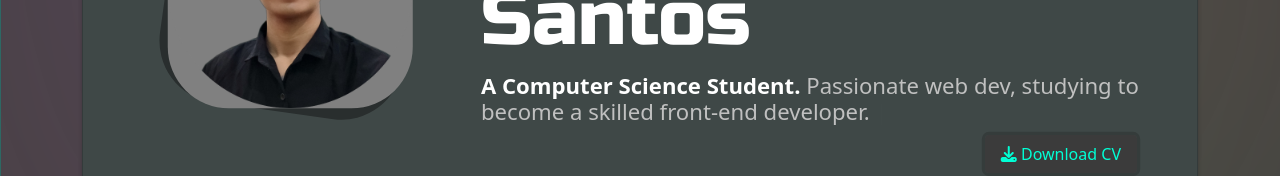
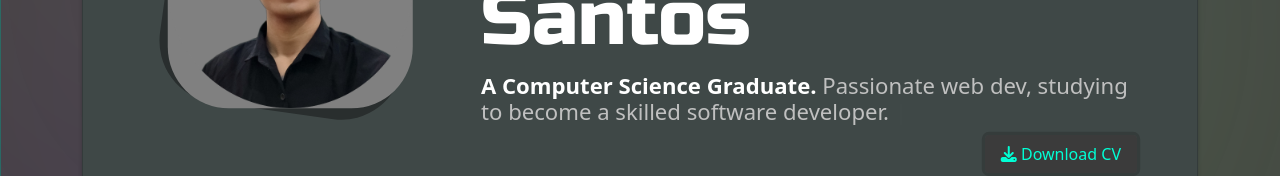
Before and after one commit to Gelo000/portfolio-app, an Angular app: page / in a window 1280 px wide. Shown: the part 446-622 px from the top of the page. Built offline with nearby package versions, Linux system fonts and the light colour scheme.

Commit message:
Update app for GitHub Pages

```diff
--- a/src/app/circle-canvas-animation/circle-canvas-animation.component.ts
+++ b/src/app/circle-canvas-animation/circle-canvas-animation.component.ts
@@ -30,9 +30,9 @@ export class CircleCanvasAnimationComponent implements OnInit {
     canvas.width = window.innerWidth;
     canvas.height = window.innerHeight;
 
-    const getRandomHue = () => {
-      return Math.floor(Math.random() * 360);
-    };
+    // const getRandomHue = () => {
+    //   return Math.floor(Math.random() * 360);
+    // };
 
     const updateHue = () => {
       this.circles.forEach((circle: any, index: number) => {
@@ -46,8 +46,8 @@ export class CircleCanvasAnimationComponent implements OnInit {
         x: Math.random() * canvas.width,
         y: Math.random() * canvas.height,
         radius: Math.random() * 80 + 40,
-        dx: (Math.random() - 0.5) * 5,
-        dy: (Math.random() - 0.5) * 5,
+        dx: (Math.random() - 0.5) * 0.5,
+        dy: (Math.random() - 0.5) * 0.5,
         color: ''
       };
 
--- a/src/app/home/home.component.html
+++ b/src/app/home/home.component.html
@@ -13,7 +13,7 @@
                     <!-- Home -->
                     <h1 class="custom-text-color-teal">Hey there!, I'm-</h1>
                     <h3 class="custom-russo-one-text">Angelo Milan Santos</h3>
-                    <span class="custom-text-color-white-bold custom-description-larger-text">A Computer Science Student.</span>
+                    <span class="custom-text-color-white-bold custom-description-larger-text">A Computer Science Graduate.</span>
                     <span class="custom-text-color-grey custom-description-larger-text">
                         {{ typedText }}
                         <span class="cursor">|</span>
--- a/src/app/home/home.component.ts
+++ b/src/app/home/home.component.ts
@@ -8,7 +8,7 @@ import { Component, OnInit } from '@angular/core';
 })
 export class HomeComponent implements OnInit {
   typedText: string = '';
-  fullText: string = 'Passionate web dev, studying to become a skilled front-end developer.';
+  fullText: string = 'Passionate web dev, studying to become a skilled software developer.';
   typingDelay: number = 80;
 
   constructor() { }
```
Also changed, not shown: 3 other files (tests, documents, lock files or other folders).
